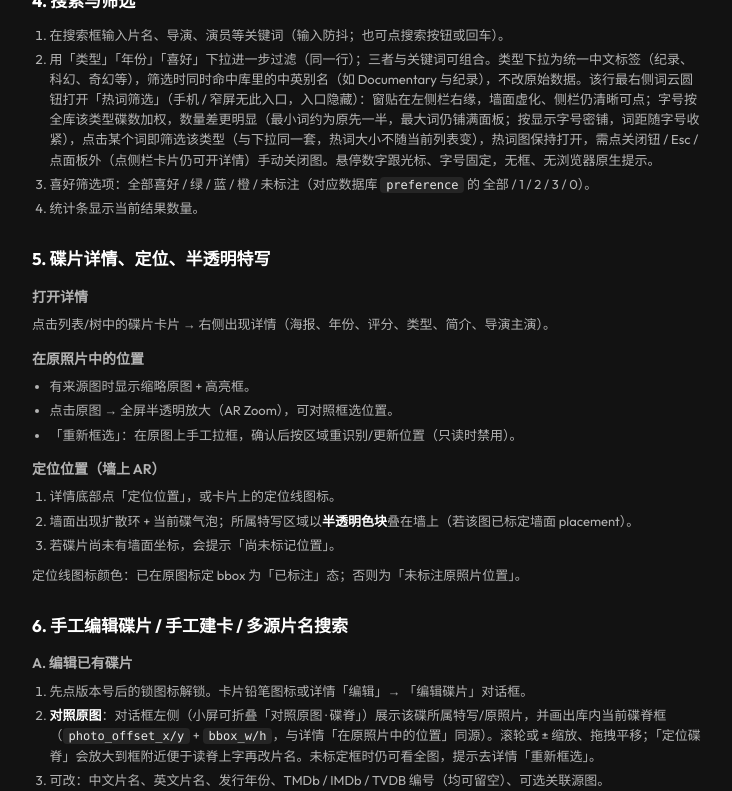
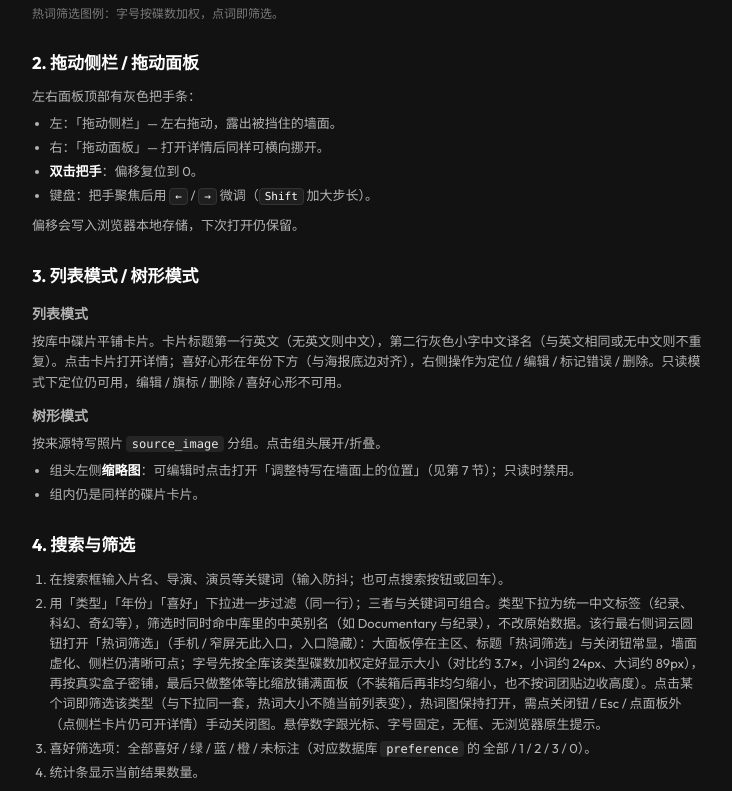
Before and after one commit to happygq/myWall, a Flask app: page /static/docs/manual.html in a window 1280 px wide. Shown: the part 3994-4785 px from the top of the page, without its empty margins (272-1004 px from the left). Run offline with Flask 3, Linux system fonts and the light colour scheme.

Commit message:
Docs: add genre cloud screenshot and sync hot-word sizing notes.
Co-authored-by: Cursor <cursoragent@cursor.com>

```diff
--- a/static/docs/manual.html
+++ b/static/docs/manual.html
@@ -270,6 +270,10 @@
                 <img src="/docs/screenshots/03-functions-tray.png" alt="侧栏功能托盘四个入口">
                 <figcaption>「功能」托盘：上传识别、手工建卡、图片管理、补全海报——手工建墙的主入口。</figcaption>
             </figure>
+            <figure class="shot">
+                <img src="/docs/screenshots/04-genre-cloud.png" alt="热词筛选：类型词云，字号按碟数加权">
+                <figcaption>热词筛选图例：字号按碟数加权，点词即筛选。</figcaption>
+            </figure>
         </section>
 
 
@@ -301,10 +305,14 @@
             <h2>4. 搜索与筛选</h2>
             <ol>
                 <li>在搜索框输入片名、导演、演员等关键词（输入防抖；也可点搜索按钮或回车）。</li>
-                <li>用「类型」「年份」「喜好」下拉进一步过滤（同一行）；三者与关键词可组合。类型下拉为统一中文标签（纪录、科幻、奇幻等），筛选时同时命中库里的中英别名（如 Documentary 与纪录），不改原始数据。该行最右侧词云圆钮打开「热词筛选」（手机 / 窄屏无此入口，入口隐藏）：窗贴在左侧栏右缘，墙面虚化、侧栏仍清晰可点；字号按全库该类型碟数加权，数量差更明显（最小词约为原先一半，最大词仍铺满面板；按显示字号密铺，词距随字号收紧），点击某个词即筛选该类型（与下拉同一套，热词大小不随当前列表变），热词图保持打开，需点关闭钮 / Esc / 点面板外（点侧栏卡片仍可开详情）手动关闭图。悬停数字跟光标、字号固定，无框、无浏览器原生提示。</li>
+                <li>用「类型」「年份」「喜好」下拉进一步过滤（同一行）；三者与关键词可组合。类型下拉为统一中文标签（纪录、科幻、奇幻等），筛选时同时命中库里的中英别名（如 Documentary 与纪录），不改原始数据。该行最右侧词云圆钮打开「热词筛选」（手机 / 窄屏无此入口，入口隐藏）：大面板停在主区、标题「热词筛选」与关闭钮常显，墙面虚化、侧栏仍清晰可点；字号先按全库该类型碟数加权定好显示大小（对比约 3.7×，小词约 24px、大词约 89px），再按真实盒子密铺，最后只做整体等比缩放铺满面板（不装箱后再非均匀缩小，也不按词团贴边收高度）。点击某个词即筛选该类型（与下拉同一套，热词大小不随当前列表变），热词图保持打开，需点关闭钮 / Esc / 点面板外（点侧栏卡片仍可开详情）手动关闭图。悬停数字跟光标、字号固定，无框、无浏览器原生提示。</li>
                 <li>喜好筛选项：全部喜好 / 绿 / 蓝 / 橙 / 未标注（对应数据库 <code>preference</code> 的 全部 / 1 / 2 / 3 / 0）。</li>
                 <li>统计条显示当前结果数量。</li>
             </ol>
+            <figure class="shot">
+                <img src="/docs/screenshots/04-genre-cloud.png" alt="热词筛选：类型词云，字号按碟数加权">
+                <figcaption>热词筛选图例：字号按碟数加权，点词即筛选。</figcaption>
+            </figure>
         </section>
 
         <section id="detail">
--- a/templates/index.html
+++ b/templates/index.html
@@ -643,6 +643,6 @@
     <!-- Toast -->
     <div id="toast" class="toast hidden"></div>
 
-    <script src="/static/js/app.js?v=3.15p"></script>
+    <script src="/static/js/app.js?v=3.15q"></script>
 </body>
 </html>
```
Also changed, not shown: README.md, static/js/app.js, 1 other file.
